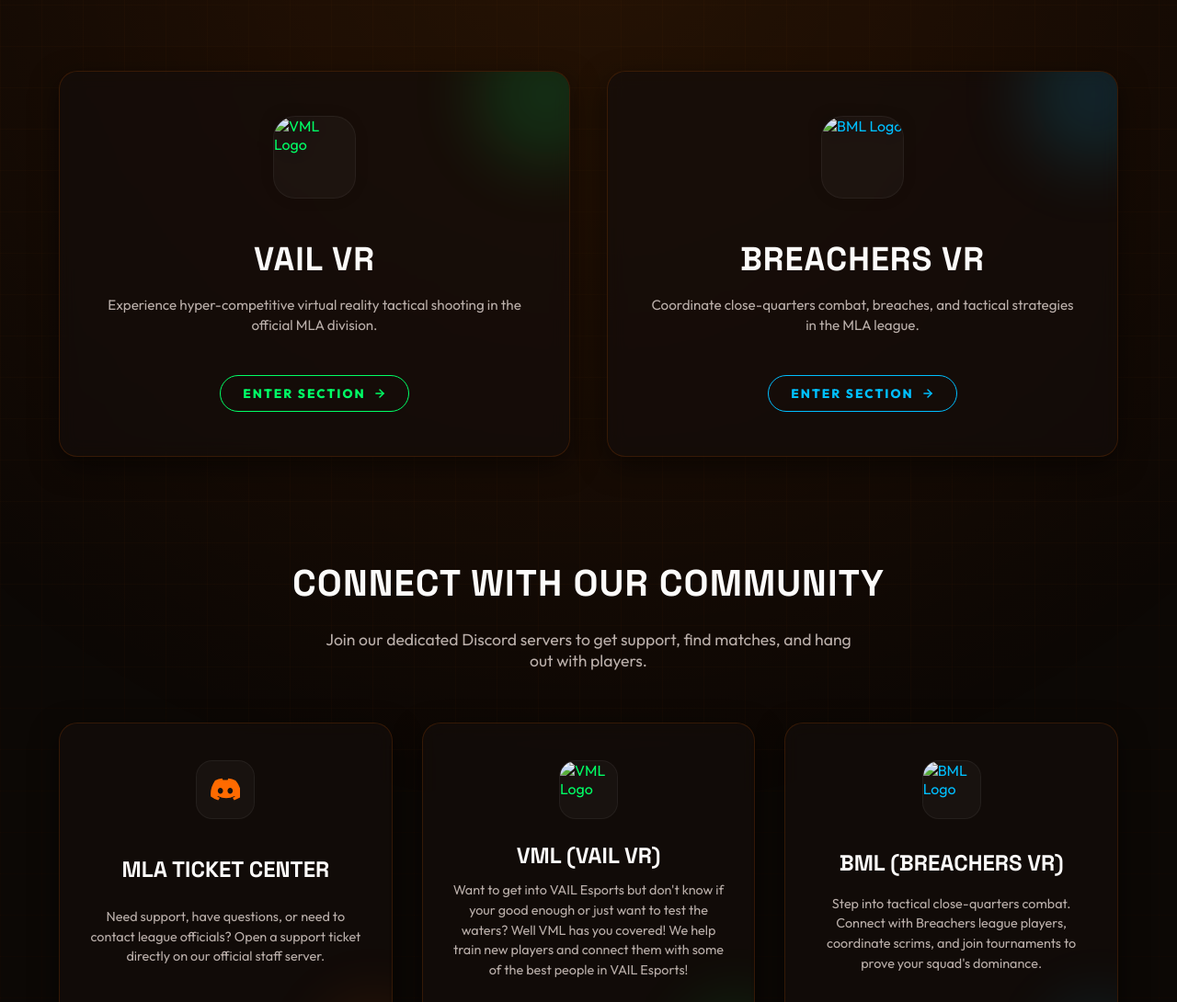
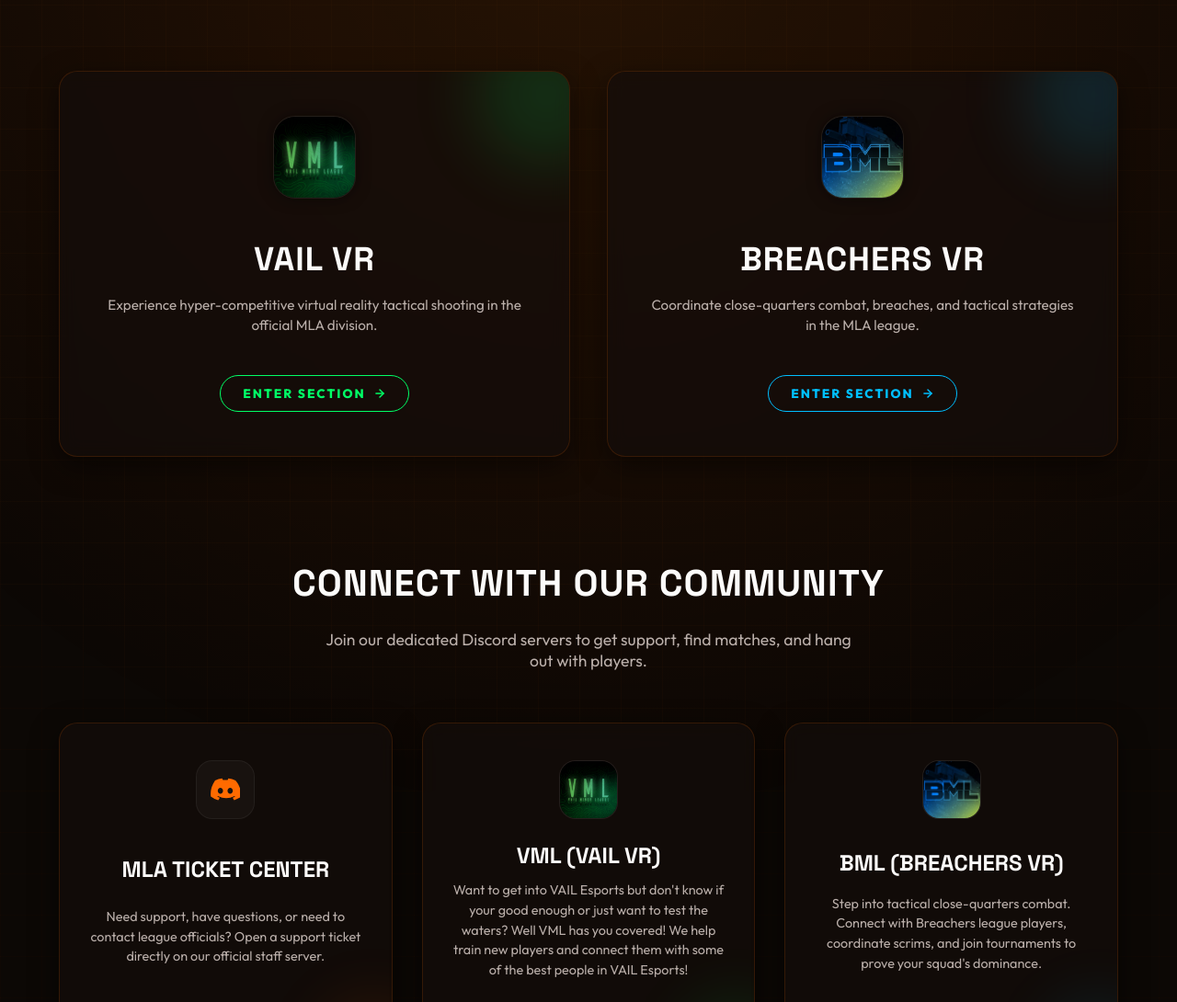
Before and after one commit to tiggles1014/tiggles1014.github.io, a plain HTML site: page index.html in a window 1280 px wide. Shown: the part 580-1670 px from the top of the page at 92% size. Drawn offline with Linux system fonts and the light colour scheme.

Commit message:
Update image sources from PNG to JPG

```diff
--- a/index.html
+++ b/index.html
@@ -581,7 +581,7 @@
             <a href="vail.html" class="game-card vail-card">
                 <div class="card-glow"></div>
                 <div class="card-icon">
-                    <img src="vml-logo.png" alt="VML Logo">
+                    <img src="vml-logo.jpg" alt="VML Logo">
                 </div>
                 <div>
                     <h2 class="card-title">VAIL VR</h2>
@@ -597,7 +597,7 @@
             <a href="breachers.html" class="game-card breachers-card">
                 <div class="card-glow"></div>
                 <div class="card-icon">
-                    <img src="bml-logo.png" alt="BML Logo">
+                    <img src="bml-logo.jpg" alt="BML Logo">
                 </div>
                 <div>
                     <h2 class="card-title">BREACHERS VR</h2>
@@ -632,7 +632,7 @@
                 <div class="discord-card vml-discord">
                     <div class="discord-glow"></div>
                     <div class="discord-icon">
-                        <img src="vml-logo.png" alt="VML Logo">
+                        <img src="vml-logo.jpg" alt="VML Logo">
                     </div>
                     <h3 class="discord-card-title">VML (VAIL VR)</h3>
                     <p class="discord-card-desc">Want to get into VAIL Esports but don't know if your good enough or just want to test the waters? Well VML has you covered! We help train new players and connect them with some of the best people in VAIL Esports!</p>
@@ -643,7 +643,7 @@
                 <div class="discord-card bml-discord">
                     <div class="discord-glow"></div>
                     <div class="discord-icon">
-                        <img src="bml-logo.png" alt="BML Logo">
+                        <img src="bml-logo.jpg" alt="BML Logo">
                     </div>
                     <h3 class="discord-card-title">BML (Breachers VR)</h3>
                     <p class="discord-card-desc">Step into tactical close-quarters combat. Connect with Breachers league players, coordinate scrims, and join tournaments to prove your squad's dominance.</p>
```
